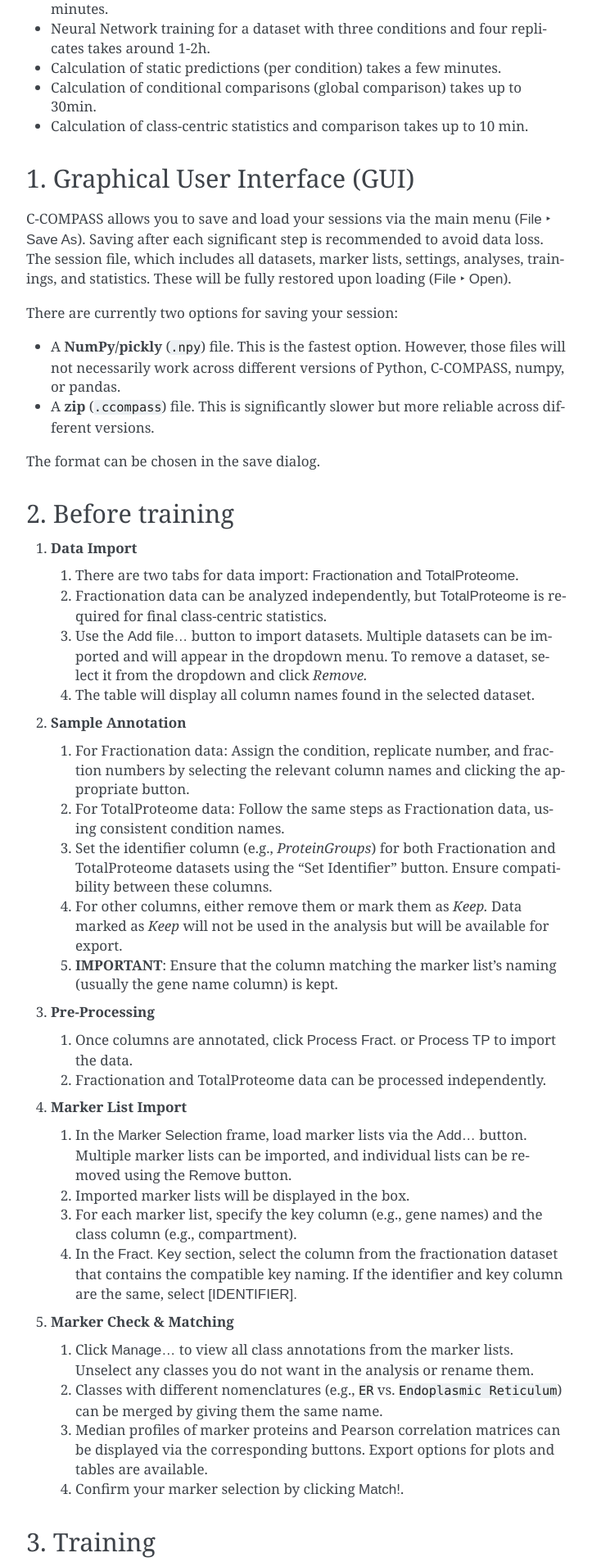
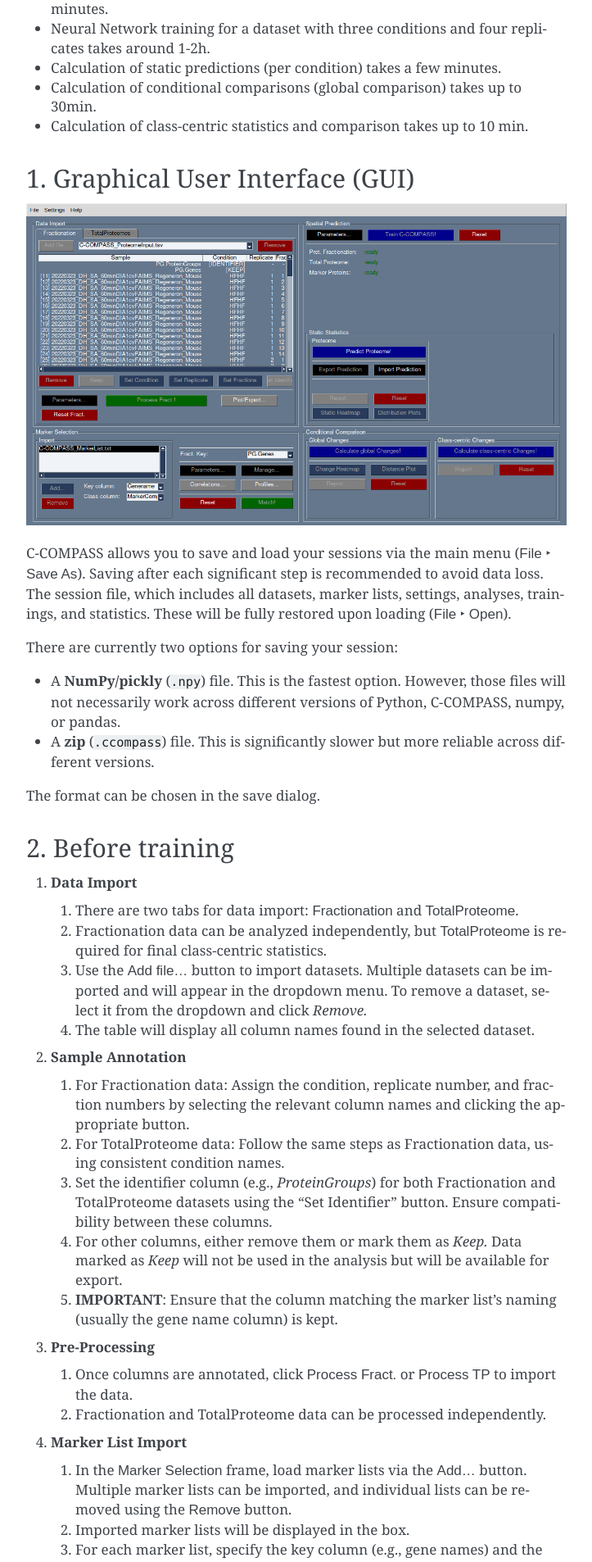
Before and after one commit to ICB-DCM/C-COMPASS, a Sphinx documentation site: the page built from doc/usage.rst, in a window 1280 px wide. Shown: the part 3414-5320 px from the top of the page at 82% size, without its empty margins (388-1111 px from the left). Built offline with Sphinx 7.4.7, drawn with Linux system fonts in a browser that asks for light colours.

Commit message:
doc: add gui screenshot
Closes #179.

```diff
--- a/doc/usage.rst
+++ b/doc/usage.rst
@@ -207,6 +207,10 @@ computer:
 1. Graphical User Interface (GUI)
 =================================
 
+.. image:: gfx/ccompass_gui_sample_data_screenshot.png
+   :width: 100%
+   :alt: C-COMPASS GUI
+
 C-COMPASS allows you to save and load your sessions via the main menu
 (:menuselection:`File --> Save As`).
 Saving after each significant step is recommended to avoid data loss.
```
Also changed, not shown: README.md (+2 -0 lines), doc/gfx/ccompass_gui_sample_data_screenshot.png (added).
